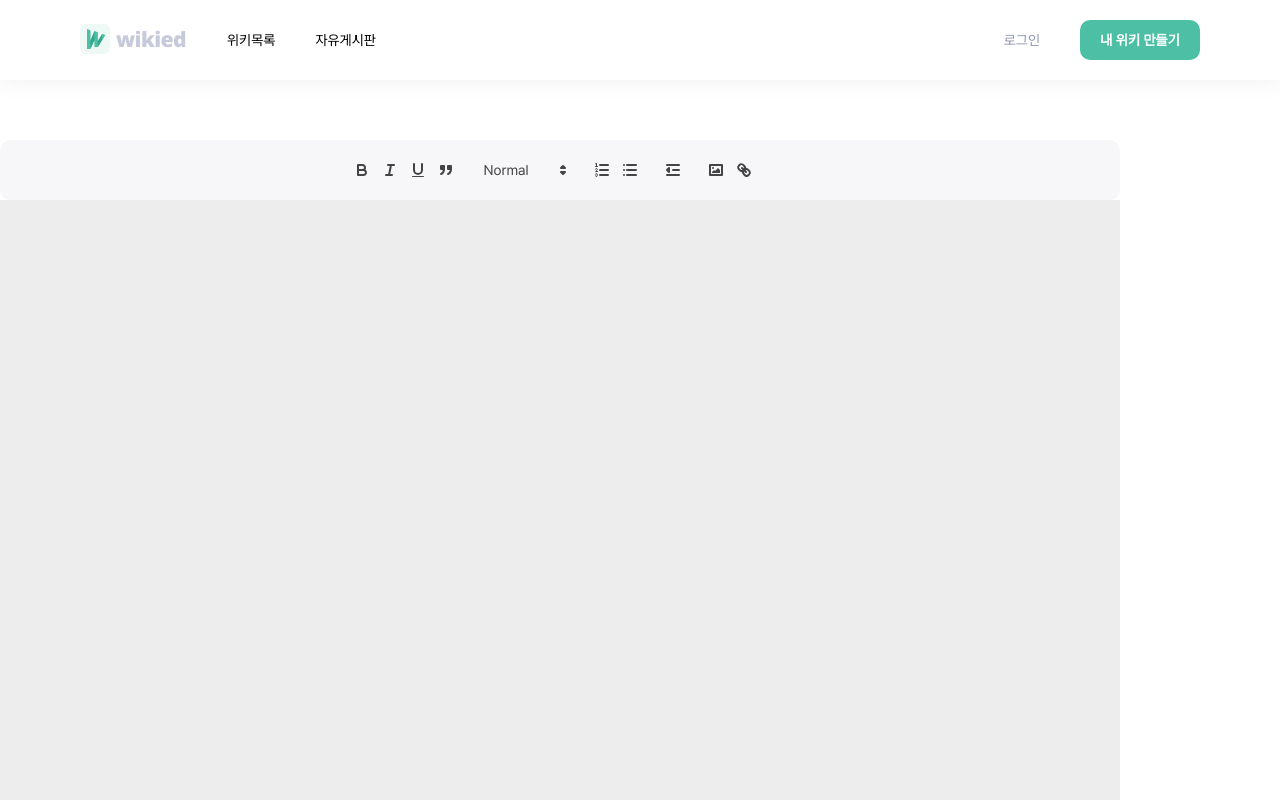
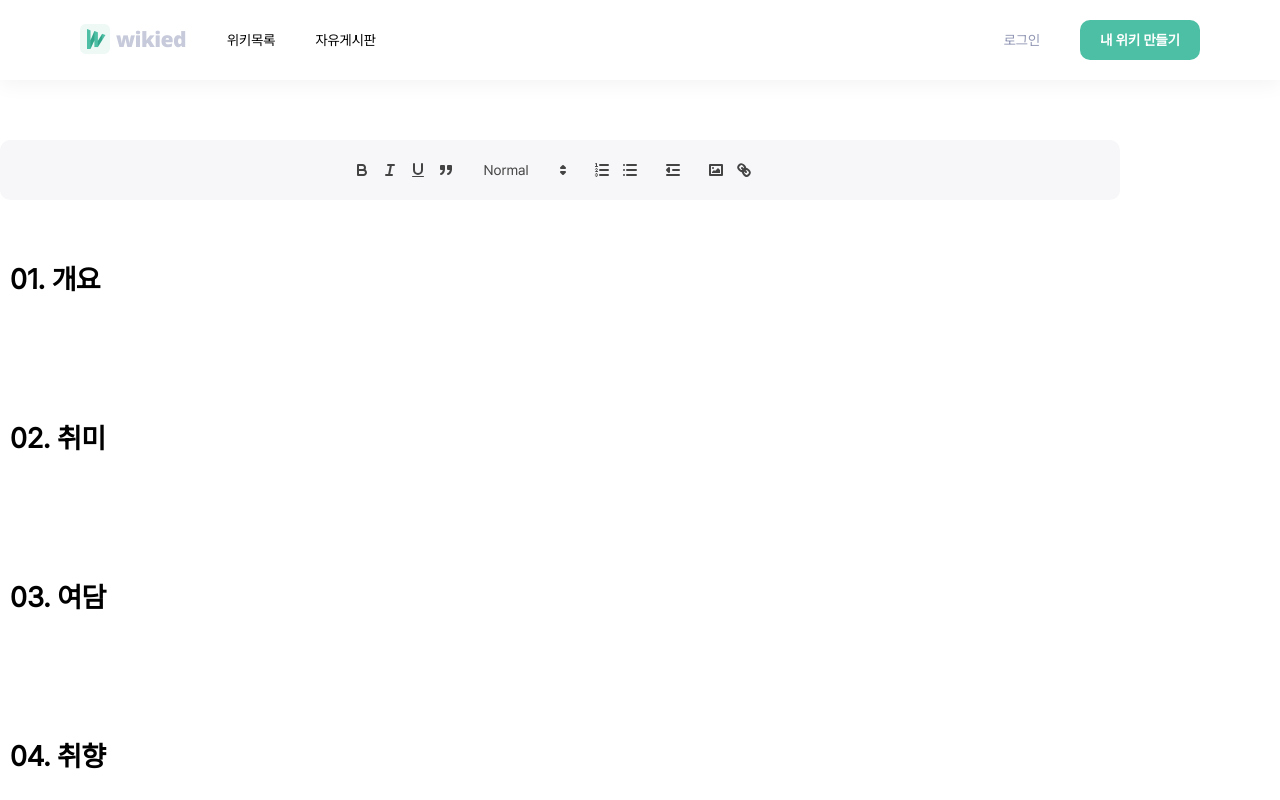
Before and after one commit to leegyuho-programer/Wikied, a Next.js app: page /test in a window 1280 px wide. Shown: the top 800 px of the page. Built offline with nearby package versions, Linux system fonts and the light colour scheme.

Commit message:
feat: 텍스트 에디터 저장, 취소 버튼 추가

```diff
--- a/app/test/page.tsx
+++ b/app/test/page.tsx
@@ -1,11 +1,35 @@
+'use client';
+
+import { useRouter } from 'next/navigation';
+import { useState } from 'react';
+import 'react-quill/dist/quill.snow.css';
 import TextEditor from '../../components/TextEditor/TextEditor';
-import styles from './UserEditPage.module.css';
-import 'react-quill/dist/quill.snow.css';
 
 function UserEdit() {
+  const router = useRouter();
+  const [editorContent, setEditorContent] = useState(
+    '<h1>01. 개요</h1><br/><br/><br/><br/><br/><br/><h1>02. 취미</h1><br/><br/><br/><br/><br/><br/><h1>03. 여담</h1><br/><br/><br/><br/><br/><br/><h1>04. 취향</h1>'
+  );
+
+  const postArticle = () => {
+    // editorContent를 postArticle로 전달하는 로직을 작성
+    console.log('게시될 내용:', editorContent);
+    // postArticle 함수를 이용하여 서버로 데이터를 전송하는 등의 로직을 구현
+  };
+
   return (
     <div>
-      <TextEditor />
+      <TextEditor value={editorContent} setValue={setEditorContent} />
+      <div>
+        <button
+          onClick={() => {
+            router.back();
+          }}
+        >
+          취소
+        </button>
+        <button onClick={postArticle}>저장</button>
+      </div>
     </div>
   );
 }
--- a/components/TextEditor/TextEditor.css
+++ b/components/TextEditor/TextEditor.css
@@ -1,3 +1,48 @@
+/* .quill {
+  position: relative;
+  max-width: 1120px;
+  width: 100%;
+  height: 100vh;
+  margin-top: 60px;
+}
+
+.ql-toolbar {
+  border-radius: 8px 8px 0 0;
+  background-color: #f7f7fa;
+  display: flex;
+  align-items: center;
+  justify-content: center;
+  height: 60px;
+}
+
+.ql-toolbar.ql-snow {
+  border: none;
+  border-radius: 10px;
+}
+
+.ql-container.ql-snow {
+  border-radius: 0 0 8px 8px; */
+/* height: 100%; */
+/* height: calc(100vh - 60px);
+  border: none;
+  overflow-y: hidden;
+} */
+
+/* .ql-editor {
+  padding: 60px 10px; */
+/* max-height: 250px !important; */
+/* overflow-y: hidden;
+  font-size: 14px; */
+/* background: #ededed; */
+/* } */
+
+/* .ql-editor.ql-blank::before {
+  font-style: unset !important; */
+/* margin-left: -2px !important; */
+/* color: #ededed;
+  font-weight: 500;
+} */
+
 .quill {
   position: relative;
   max-width: 1120px;
@@ -22,7 +67,6 @@
 
 .ql-container.ql-snow {
   border-radius: 0 0 8px 8px;
-  /* height: 100%; */
   height: calc(100vh - 60px);
   border: none;
   overflow-y: hidden;
@@ -30,15 +74,12 @@
 
 .ql-editor {
   padding: 60px 10px;
-  /* max-height: 250px !important; */
   overflow-y: hidden;
   font-size: 14px;
-  background: #ededed;
 }
 
 .ql-editor.ql-blank::before {
   font-style: unset !important;
-  /* margin-left: -2px !important; */
   color: #ededed;
   font-weight: 500;
 }
--- a/components/TextEditor/TextEditor.tsx
+++ b/components/TextEditor/TextEditor.tsx
@@ -9,11 +9,11 @@ import './TextEditor.css';
 const ReactQuill = dynamic(() => import('react-quill'), { ssr: false });
 
 interface Props {
-  value?: string;
-  setValue: Dispatch<SetStateAction<string>> | Dispatch<SetStateAction<string | undefined>>;
+  value: string;
+  setValue: Dispatch<SetStateAction<string>>;
 }
 
-function TextEditor() {
+function TextEditor({ value, setValue }: Props) {
   const modules = useMemo(
     () => ({
       toolbar: [
@@ -29,21 +29,9 @@ function TextEditor() {
 
   const formats = ['bold', 'italic', 'underline', 'blockquote', 'header', 'list', 'script', 'size'];
 
-  const formatsWithLabels = {
-    ...formats,
-    header: [{ header: '제목' }, { header: [1, 2, 3, 4, false] }],
-  };
-
   return (
     <div className={styles.container}>
-      <ReactQuill
-        theme="snow"
-        modules={modules}
-        formats={formatsWithLabels}
-        // value={value}
-        placeholder={'작품을 어필해보세요!'}
-        // onChange={setValue}
-      />
+      <ReactQuill theme="snow" modules={modules} formats={formats} value={value} onChange={setValue} />
     </div>
   );
 }
```
Also changed, not shown: api/article/getArticles.ts (added, +17 -0 lines), app/(auth)/_components/MyPage/MyPage.tsx (+16 -1 lines), app/test/page.module.css (added, +3 -0 lines).
